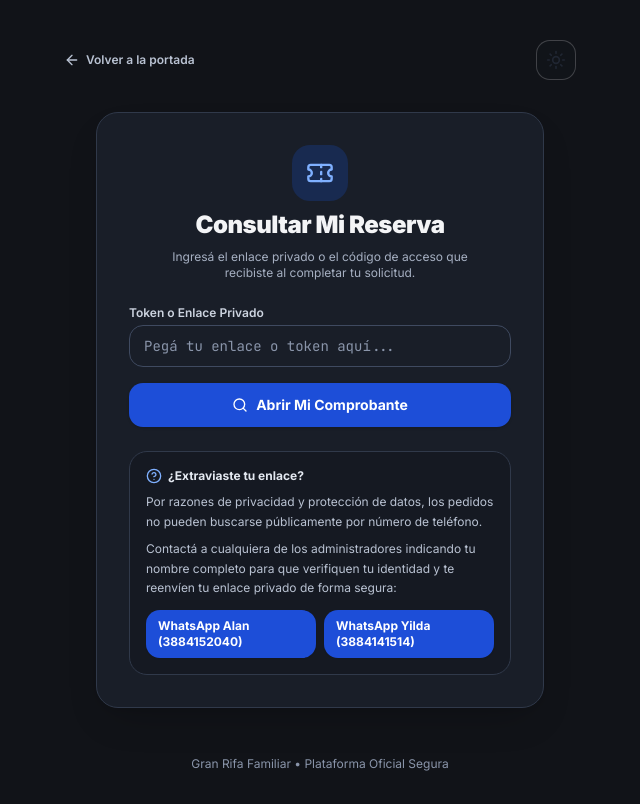
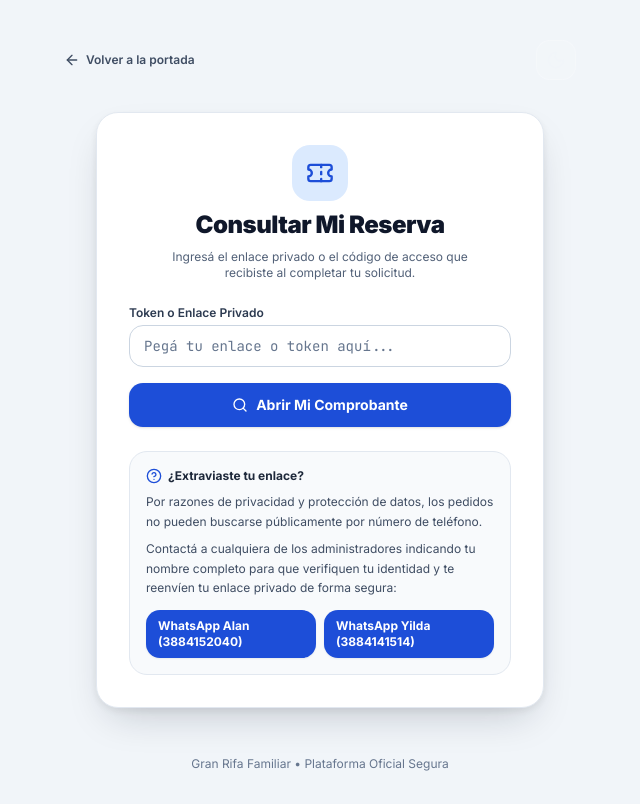
Before and after one commit to alanrod10/proyecto-rifa, a Next.js app: page /consultar in a window 1280 px wide. Shown: the whole page, without its empty margins (320-960 px from the left). Built offline with nearby package versions, Linux system fonts and the light colour scheme.

Commit message:
feat(ui): light theme as default

```diff
--- a/src/app/layout.tsx
+++ b/src/app/layout.tsx
@@ -16,8 +16,8 @@ export const viewport: Viewport = {
   maximumScale: 1,
 };
 
-// Aplica el tema guardado (por defecto: oscuro) antes de pintar, para evitar destellos.
-const themeInitScript = `(function(){try{var t=localStorage.getItem('rifa-theme');document.documentElement.setAttribute('data-theme',t==='light'?'light':'dark');}catch(e){document.documentElement.setAttribute('data-theme','dark');}})();`;
+// Aplica el tema guardado (por defecto: claro) antes de pintar, para evitar destellos.
+const themeInitScript = `(function(){try{var t=localStorage.getItem('rifa-theme');document.documentElement.setAttribute('data-theme',t==='dark'?'dark':'light');}catch(e){document.documentElement.setAttribute('data-theme','light');}})();`;
 
 export default function RootLayout({
   children,
@@ -25,7 +25,7 @@ export default function RootLayout({
   children: React.ReactNode;
 }) {
   return (
-    <html lang="es" data-theme="dark" className={`${inter.variable} ${jetbrains.variable}`} suppressHydrationWarning>
+    <html lang="es" data-theme="light" className={`${inter.variable} ${jetbrains.variable}`} suppressHydrationWarning>
       <head>
         <script dangerouslySetInnerHTML={{ __html: themeInitScript }} />
       </head>
--- a/src/components/ThemeToggle.tsx
+++ b/src/components/ThemeToggle.tsx
@@ -16,12 +16,12 @@ export default function ThemeToggle({ className = '', variant = 'surface' }: { c
   const [theme, setTheme] = useState<Theme | null>(null);
 
   useEffect(() => {
-    const current = document.documentElement.getAttribute('data-theme') === 'light' ? 'light' : 'dark';
+    const current = document.documentElement.getAttribute('data-theme') === 'dark' ? 'dark' : 'light';
     setTheme(current);
   }, []);
 
   const toggle = () => {
-    const next: Theme = theme === 'light' ? 'dark' : 'light';
+    const next: Theme = theme === 'dark' ? 'light' : 'dark';
     const root = document.documentElement;
     root.classList.add('theme-transition');
     root.setAttribute('data-theme', next);
```
